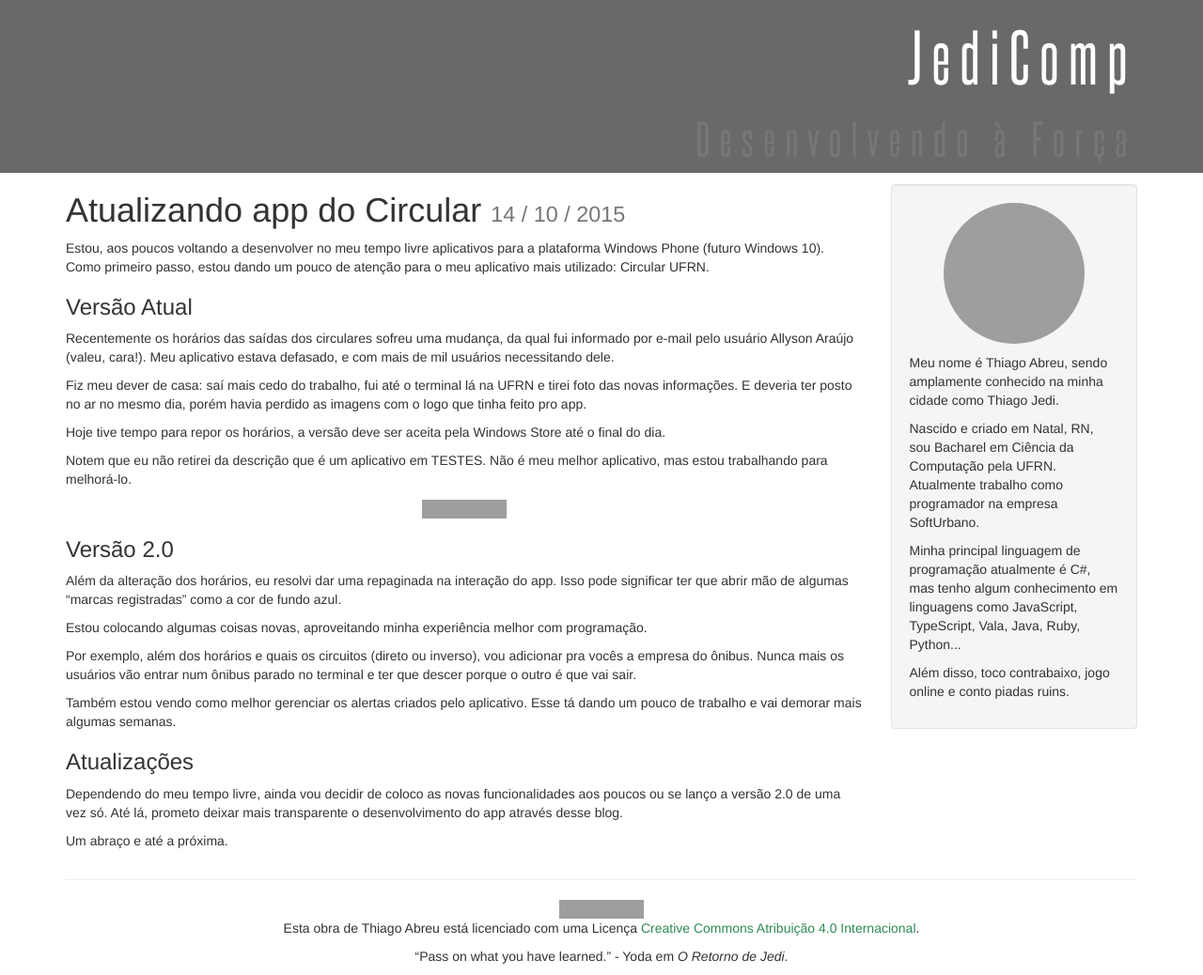
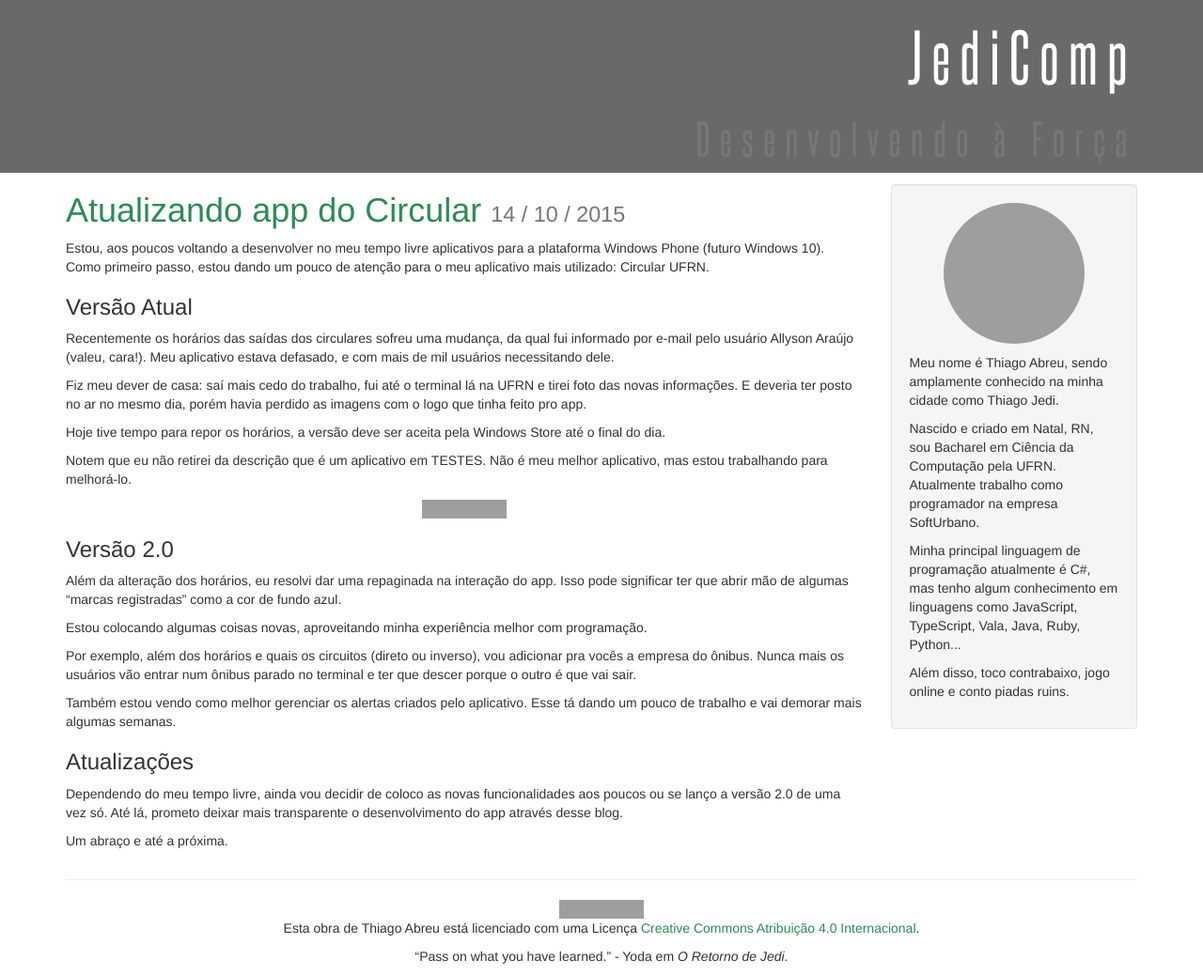
Before and after one commit to thiagojedi/thiagojedi.github.io, a Jekyll site: the page built from _posts/2015-10-14-circular_update.md, in a window 1280 px wide. Shown: the whole page at 94% size. Built offline with Jekyll 4.4.1, drawn with Linux system fonts in a browser that asks for light colours; grey boxes are pictures that could not be loaded.

Commit message:
Mudando cor do titulo do post

```diff
--- a/css/estilo.css
+++ b/css/estilo.css
@@ -24,7 +24,7 @@ img#profile-pic {
     max-height: 150px;
 }
 
-a, a:hover, a:visited {
+article h1, a, a:hover, a:visited {
     color: seagreen;
 }
 
```
